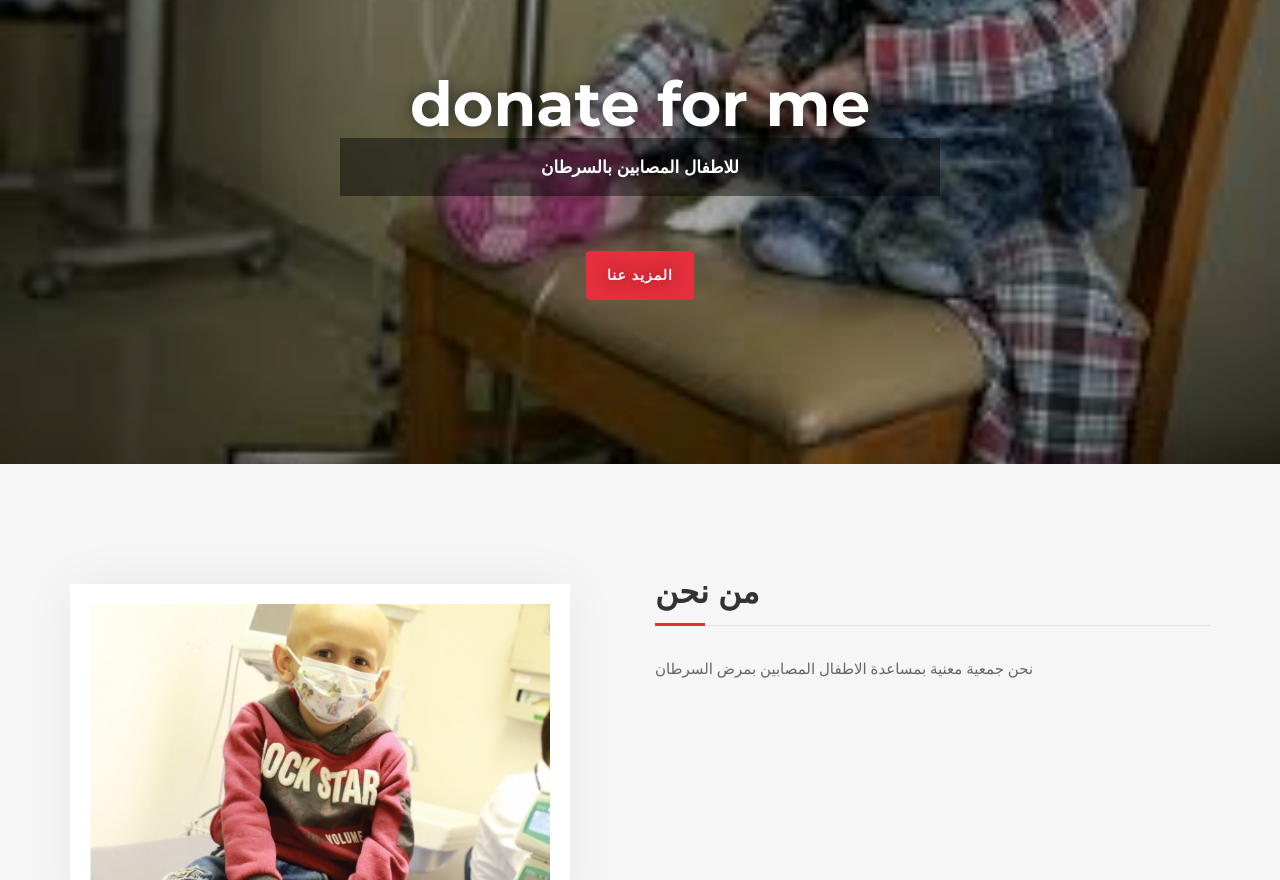
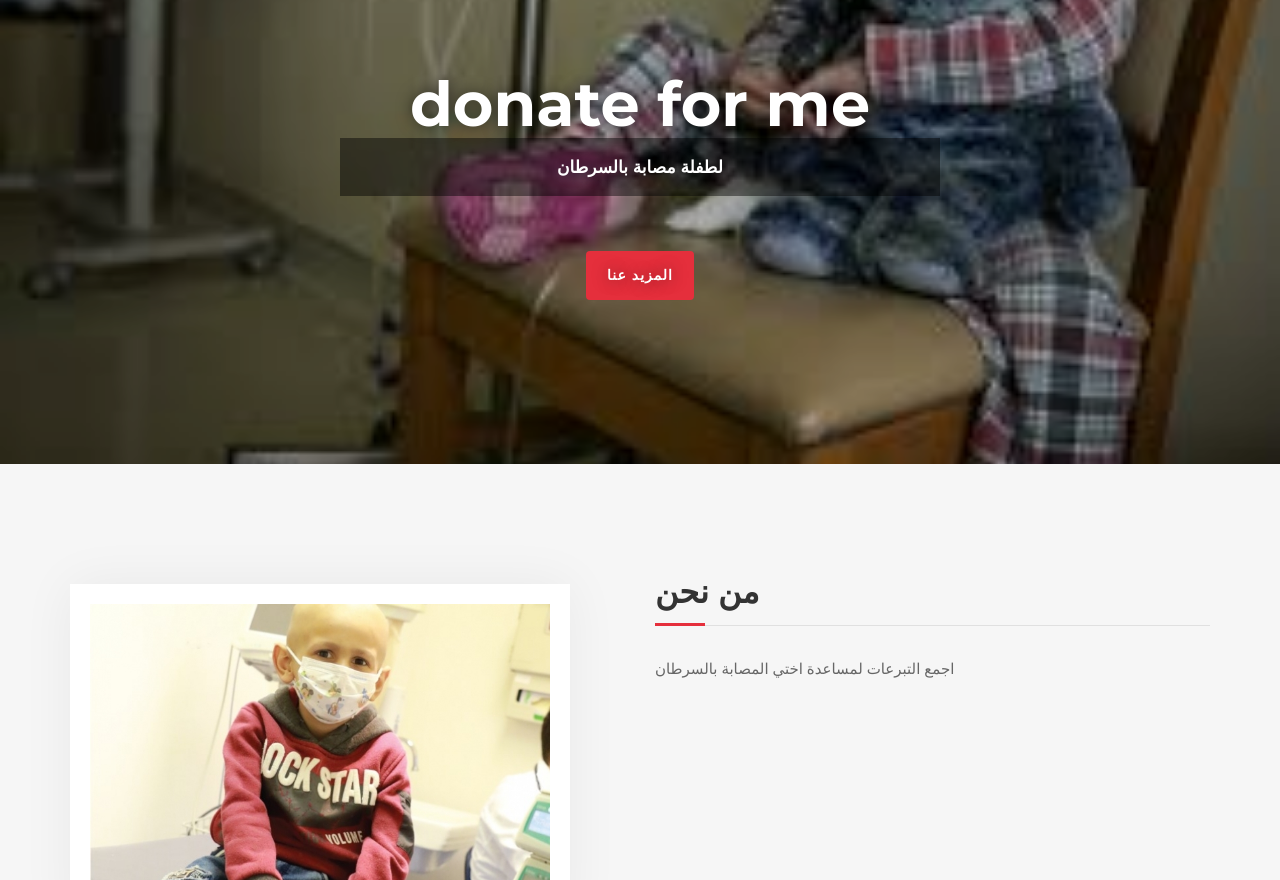
Before and after one commit to donateforme/donateforme.github.io, a plain HTML site: page index.html in a window 1280 px wide. Shown: the part 280-1160 px from the top of the page. Drawn offline with nearby package versions, Linux system fonts and the light colour scheme.

Commit message:
Update index.html

```diff
--- a/index.html
+++ b/index.html
@@ -68,7 +68,7 @@
         <div class="row">
           <div class="col-md-8 col-md-offset-2 intro-text">
             <h1> donate for me  <br>
-            <p>للاطفال المصابين بالسرطان</p>
+            <p>لطفلة مصابة بالسرطان</p>
             <a href="#about" class="btn btn-custom btn-lg page-scroll">المزيد عنا</a> </div>
         </div>
       </div>
@@ -84,7 +84,7 @@
       <div class="col-xs-12 col-md-6">
         <div class="about-text">
           <h2>من نحن</h2>
-          <p>نحن جمعية معنية بمساعدة الاطفال المصابين بمرض السرطان</p>
+          <p>اجمع التبرعات لمساعدة اختي المصابة بالسرطان</p>
 
 
             </div>
```
